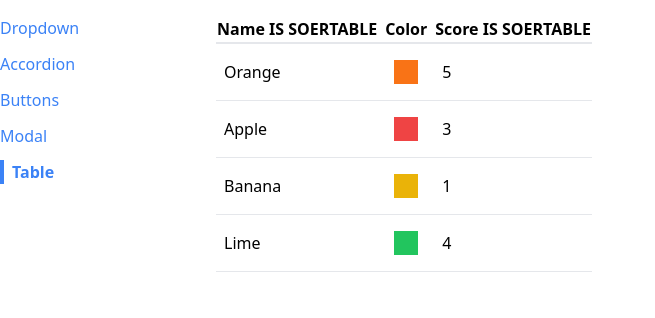
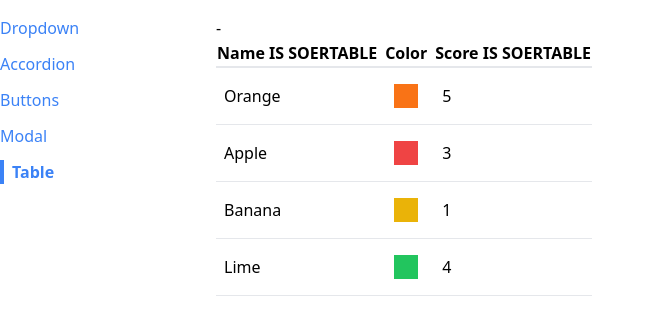
Before and after one commit to Alzubair98/comps, a React (Vite) app: page /table in a window 1280 px wide. Shown: the top 318 px of the page, without its empty margins (0-655 px from the left). Built offline with nearby package versions, Linux system fonts and the light colour scheme.

Commit message:
update sortBY

```diff
--- a/src/component/SortableTable.jsx
+++ b/src/component/SortableTable.jsx
@@ -9,10 +9,13 @@ const SortableTable = (props) => {
   const handleClick = (label) => {
     if (sortOrder === null) {
       setSortOrder("asc");
+      setSortBy(label);
     } else if (sortOrder === "asc") {
       setSortOrder("desc");
+      setSortBy(label);
     } else if (sortOrder === "desc") {
       setSortOrder(null);
+      setSortBy(null);
     }
   };
 
@@ -35,7 +38,13 @@ const SortableTable = (props) => {
     };
   });
 
-  return <Table {...props} config={updatedConfig} />;
+  return (
+    <div>
+      {" "}
+      {sortOrder} - {sortBy}
+      <Table {...props} config={updatedConfig} />
+    </div>
+  );
 };
 
 export default SortableTable;
```
